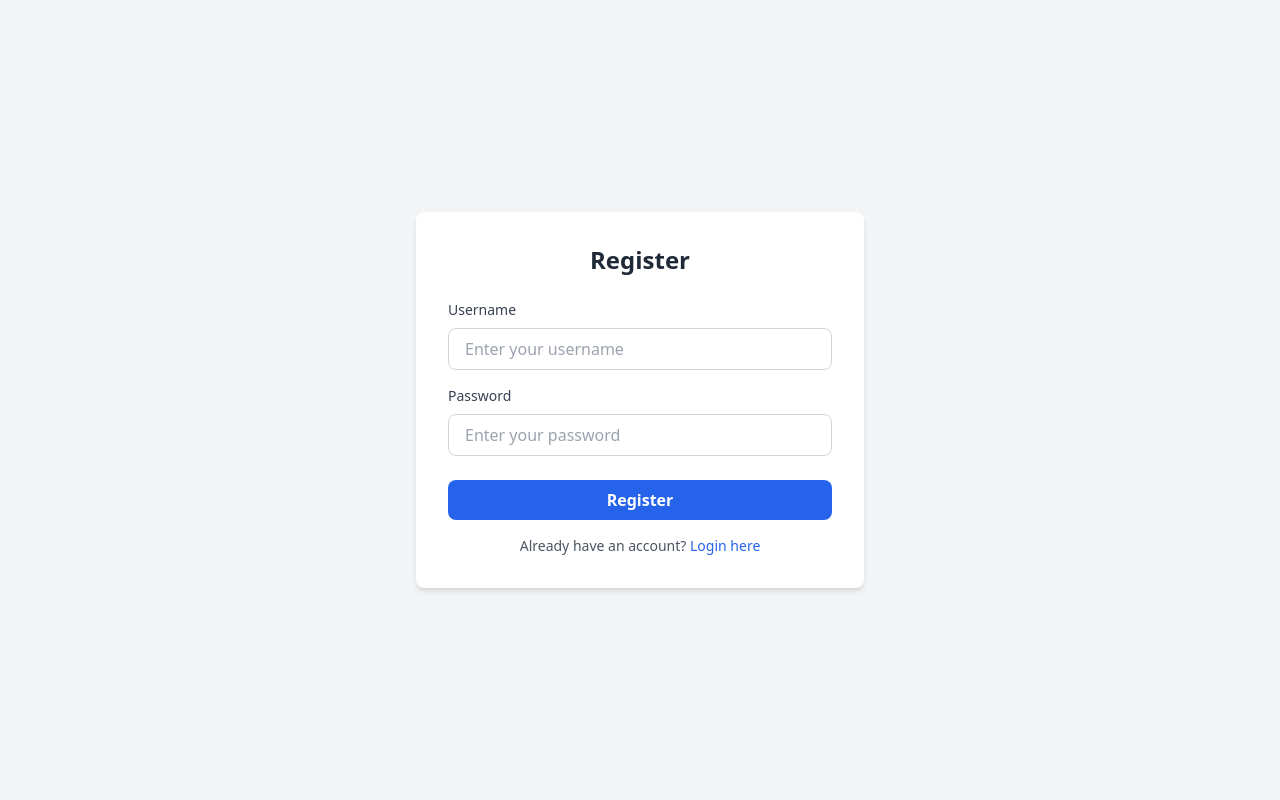
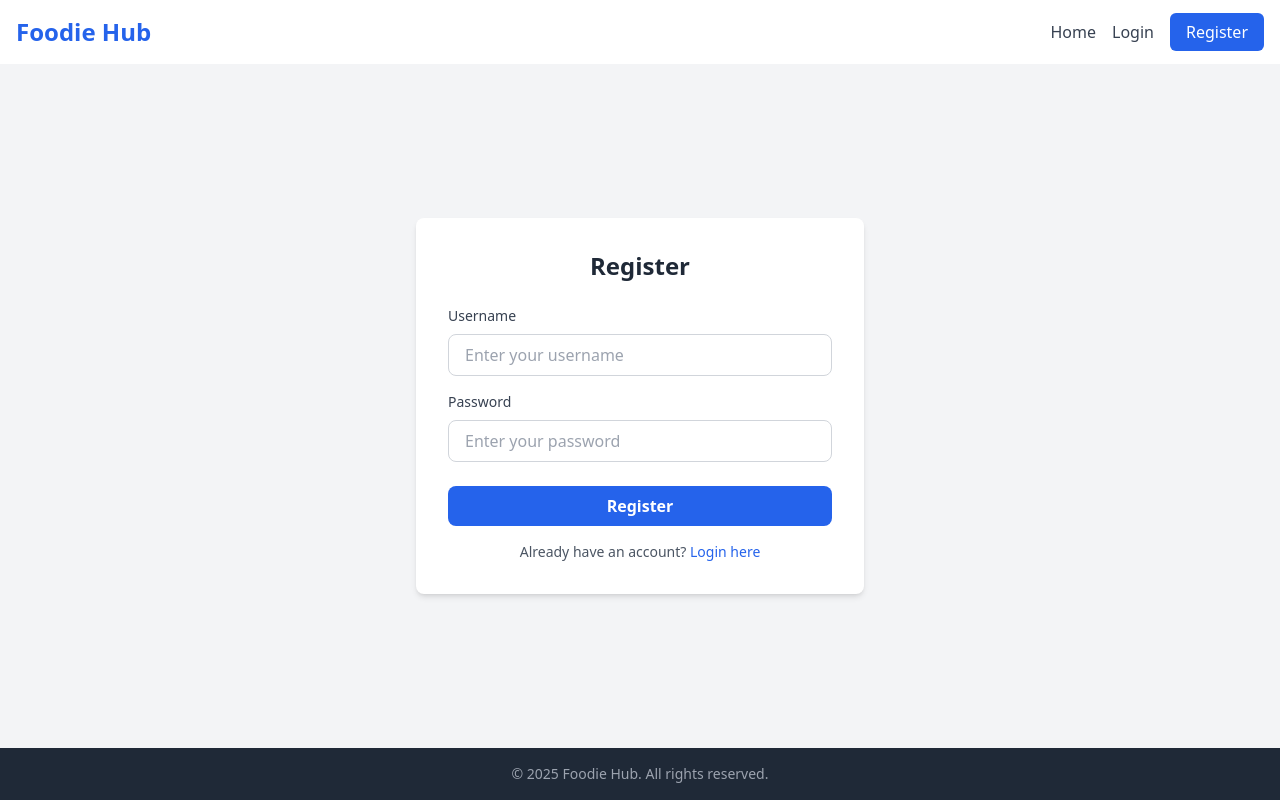
Before and after one commit to senseikh/FoodiehubFrontend, a React (Vite) app: page /register in a window 1280 px wide. Built offline with nearby package versions, Linux system fonts and the light colour scheme.

Commit message:
NAvigation

```diff
--- a/src/App.jsx
+++ b/src/App.jsx
@@ -2,22 +2,17 @@ import { BrowserRouter, Routes, Route, Navigate } from "react-router-dom";
 import Login from "./pages/Login";
 import Register from "./pages/Register";
 import NotFound from "./pages/NotFound";
+import LandingPage from "./pages/LandingPage";
 import Home from "./pages/Home";
 import Account from "./pages/Account";
 import Settings from "./pages/Settings";
 import ProtectedRoute from "./components/ProtectedRoute";
 import Dashboard from "./components/Dashboard";
 import AddRecipe from "./pages/AddRecipe";
-import LandingPage from "./pages/LandingPage";
 
 function Logout() {
   localStorage.clear();
   return <Navigate to="/login" />;
-}
-
-function RegisterAndLogout() {
-  localStorage.clear();
-  return <Register />;
 }
 
 function App() {
@@ -36,17 +31,11 @@ function App() {
             </ProtectedRoute>
           }
         >
-          <Route
-            path="/dashboard/add-recipe"
-            element={
-              <ProtectedRoute>
-                <AddRecipe />
-              </ProtectedRoute>
-            }
-          />
+          <Route index element={<Navigate to="home" />} />
           <Route path="home" element={<Home />} />
           <Route path="account" element={<Account />} />
           <Route path="settings" element={<Settings />} />
+          <Route path="add-recipe" element={<AddRecipe />} />
         </Route>
 
         {/* Auth Routes */}
--- a/src/components/Dashboard.jsx
+++ b/src/components/Dashboard.jsx
@@ -32,7 +32,7 @@ const Dashboard = () => {
           </NavLink>
 
           <NavLink
-            to="/dashboard/settings"
+            to="/dashboard/recipe"
             className={({ isActive }) =>
               `block px-4 py-2 rounded-lg text-gray-700 font-medium ${
                 isActive ? "bg-indigo-100 text-indigo-600" : "hover:bg-gray-200"
--- /dev/null
+++ b/src/components/Footer.jsx
@@ -0,0 +1,15 @@
+import React from "react";
+
+const Footer = () => {
+  return (
+    <footer className="bg-gray-800 py-4">
+      <div className="container mx-auto text-center">
+        <p className="text-gray-400 text-sm">
+          © 2025 Foodie Hub. All rights reserved.
+        </p>
+      </div>
+    </footer>
+  );
+};
+
+export default Footer;
--- a/src/components/Form.jsx
+++ b/src/components/Form.jsx
@@ -1,9 +1,11 @@
-// import api from "../api";
-import { useState } from "react";
+import React, { useState } from "react";
 import { useNavigate } from "react-router-dom";
 import { REFRESH_TOKEN, ACCESS_TOKEN } from "../constants";
 import Api from "../api";
-import PreLoader from "./PreLoader";
+import Navbar from "./Navbar"; // Import Navbar
+
+import Footer from "./Footer"; // Import Footer
+import PreLoader from "./PreLoader"; // Keep PreLoader if you want to use it in the future
 
 function Form({ route, method }) {
   const [username, setUserName] = useState("");
@@ -14,27 +16,52 @@ function Form({ route, method }) {
   const name = method === "login" ? "Login" : "Register";
 
   const handleSubmit = async (e) => {
-    setIsLoading(true);
+    e.preventDefault(); // Prevent default form submission behavior
+    setIsLoading(true); // Show loading state
 
-    e.preventDefault();
     try {
+      // API call
       const res = await Api.post(route, { username, password });
+
       if (method === "login") {
+        // Save tokens to localStorage for authentication
         localStorage.setItem(ACCESS_TOKEN, res.data.access);
         localStorage.setItem(REFRESH_TOKEN, res.data.refresh);
-        navigate("/");
+
+        // Navigate to the dashboard/home page after login
+        navigate("/dashboard/home");
       } else {
+        // Redirect to the login page after registration
         navigate("/login");
       }
     } catch (error) {
-      alert(error);
+      // Handle errors
+      if (error.response) {
+        // Server responded with a status code outside the 2xx range
+        alert(
+          `Error: ${error.response.data?.detail || "Something went wrong."}`
+        );
+      } else if (error.request) {
+        // Request was made but no response was received
+        alert(
+          "Error: Unable to connect to the server. Please try again later."
+        );
+      } else {
+        // An error occurred while setting up the request
+        alert(`Error: ${error.message}`);
+      }
     } finally {
-      setIsLoading(false);
+      setIsLoading(false); // Reset loading state
     }
   };
 
   return (
-    <div className="flex items-center justify-center min-h-screen bg-gray-100">
+    <div className="min-h-screen flex flex-col">
+      {/* Navbar Component */}
+      <Navbar />
+
+      {/* Main Form Section */}
+      <div className="flex-grow flex items-center justify-center bg-gray-100">
         <form
           onSubmit={handleSubmit}
           className="w-full max-w-md p-8 bg-white rounded-lg shadow-md"
@@ -42,6 +69,7 @@ function Form({ route, method }) {
           <h1 className="text-2xl font-semibold text-center text-gray-800 mb-6">
             {name}
           </h1>
+
           <div className="mb-4">
             <label
               htmlFor="username"
@@ -56,8 +84,10 @@ function Form({ route, method }) {
               value={username}
               onChange={(e) => setUserName(e.target.value)}
               placeholder="Enter your username"
+              required
             />
           </div>
+
           <div className="mb-6">
             <label
               htmlFor="password"
@@ -72,18 +102,23 @@ function Form({ route, method }) {
               value={password}
               onChange={(e) => setPassword(e.target.value)}
               placeholder="Enter your password"
+              required
             />
           </div>
-        {/* {loading && <PreLoader/>} */}
+
+          {/* Submit Button */}
           <button
             type="submit"
             className={`w-full py-2 px-4 text-white font-semibold rounded-lg ${
-            loading ? "bg-blue-400" : "bg-blue-600 hover:bg-blue-700"
+              loading
+                ? "bg-blue-400 cursor-not-allowed"
+                : "bg-blue-600 hover:bg-blue-700"
             } focus:outline-none focus:ring-2 focus:ring-blue-500`}
             disabled={loading}
           >
             {loading ? "Loading..." : name}
           </button>
+
           {method === "register" && (
             <p className="mt-4 text-sm text-gray-600 text-center">
               Already have an account?{" "}
@@ -94,6 +129,10 @@ function Form({ route, method }) {
           )}
         </form>
       </div>
+
+      {/* Footer Component */}
+      <Footer />
+    </div>
   );
 }
 
--- /dev/null
+++ b/src/components/Navbar.jsx
@@ -0,0 +1,33 @@
+import React from "react";
+
+const Navbar = () => {
+  return (
+    <nav className="bg-white shadow">
+      <div className="container mx-auto flex justify-between items-center p-4">
+        <h1 className="text-2xl font-bold text-blue-600">Foodie Hub</h1>
+        <div className="space-x-4">
+          <a
+            href="/"
+            className="text-gray-700 hover:text-blue-600 font-medium"
+          >
+            Home
+          </a>
+          <a
+            href="/login"
+            className="text-gray-700 hover:text-blue-600 font-medium"
+          >
+            Login
+          </a>
+          <a
+            href="/register"
+            className="bg-blue-600 text-white py-2 px-4 rounded-md hover:bg-blue-700"
+          >
+            Register
+          </a>
+        </div>
+      </div>
+    </nav>
+  );
+};
+
+export default Navbar;
```
Lines whose indentation alone changed are shown as unchanged.
